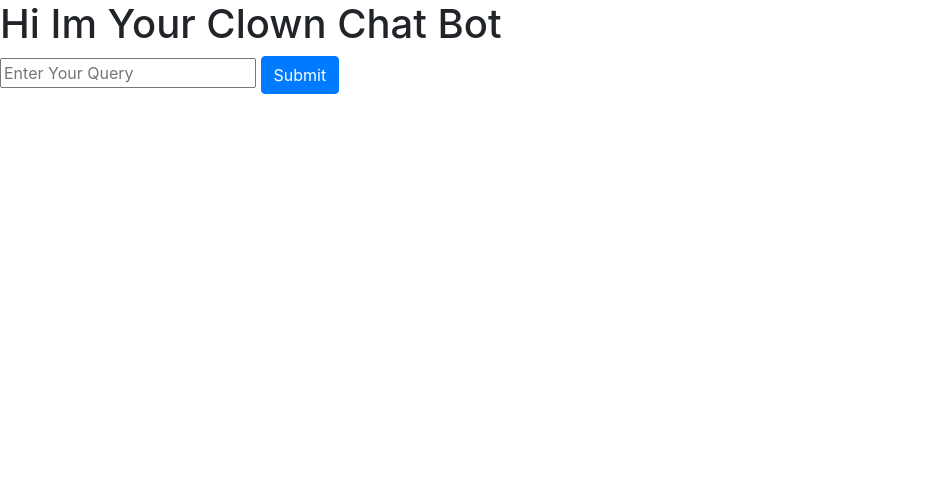
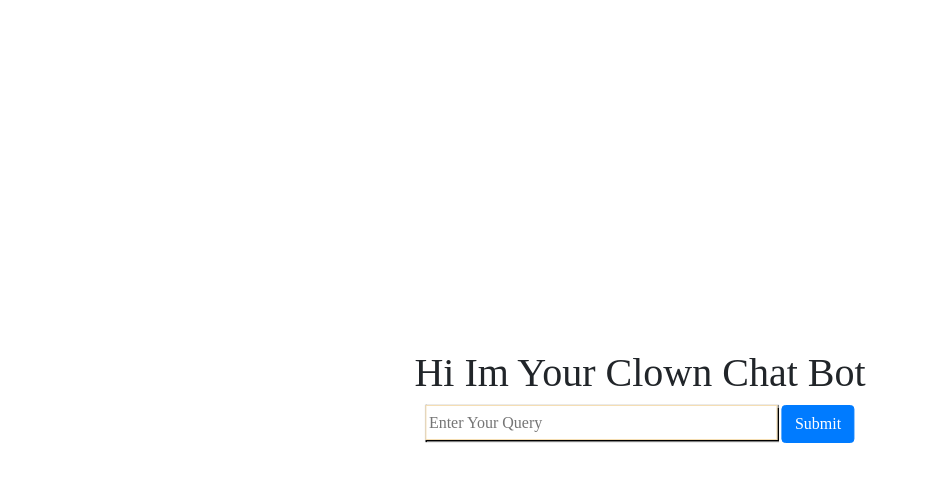
Before and after one commit to ClownMonster/ChatBot_python, a Flask app: page / in a window 1280 px wide. Shown: the top 482 px of the page, without its empty margins (0-929 px from the left). Run offline with Flask 2, Linux system fonts and the light colour scheme; some libraries are stand-ins or nearby versions.

Commit message:
front end fixed

```diff
--- a/static/stylesheets/index.css
+++ b/static/stylesheets/index.css
@@ -0,0 +1,25 @@
+body{
+    background-color:  #d0d3d4 ;
+}
+
+.InputForm
+{
+    display: flex;
+    position: absolute;
+    top: 50%;
+    left: 50%;
+    transform: translate(-50%,-50%);
+    justify-content: space-around;
+    align-items: center;
+    flex-direction: column;
+    flex-wrap:wrap ;
+    font-family: 'Times New Roman', Times, serif;
+
+}
+
+.InputForm > form > input{
+    width: 22rem;
+    height: 2.2rem;
+    border: 1px solid wheat;
+    box-shadow: 1px 1px 1px 1px;
+}
--- a/templates/index.html
+++ b/templates/index.html
@@ -6,8 +6,9 @@
         <link rel="stylesheet" href="https://stackpath.bootstrapcdn.com/bootstrap/4.4.1/css/bootstrap.min.css" integrity="sha384-Vkoo8x4CGsO3+Hhxv8T/Q5PaXtkKtu6ug5TOeNV6gBiFeWPGFN9MuhOf23Q9Ifjh" crossorigin="anonymous">
     </head>
     <body>
-        <h1>Hi Im Your Clown Chat Bot</h1>
+
         <div class = 'InputForm'>
+            <h1>Hi Im Your Clown Chat Bot</h1>
             <form id = 'myform' action="/send", method="POST">
                 <input type="text" autocomplete="off" placeholder="Enter Your Query", name = 'message'>
                 <button type="submit" class="btn btn-primary">Submit</button>
```
